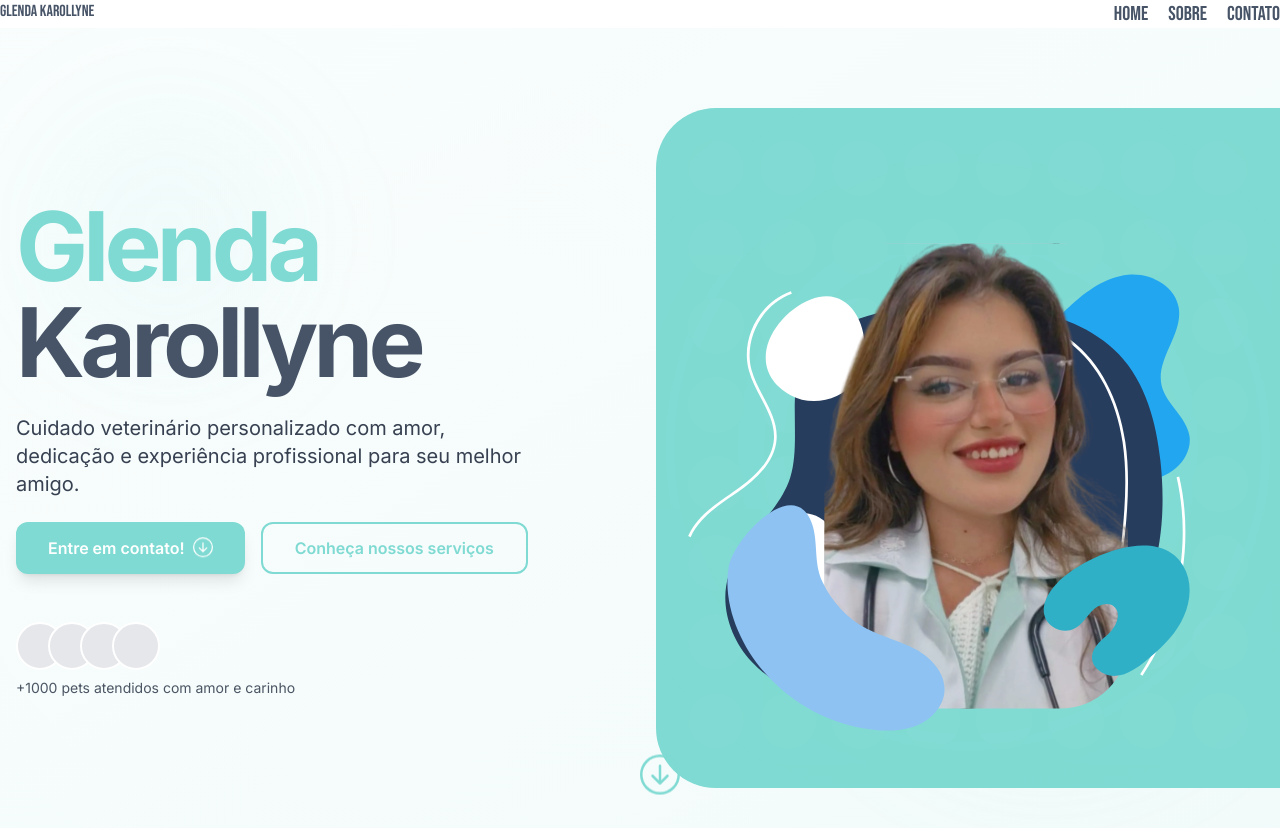
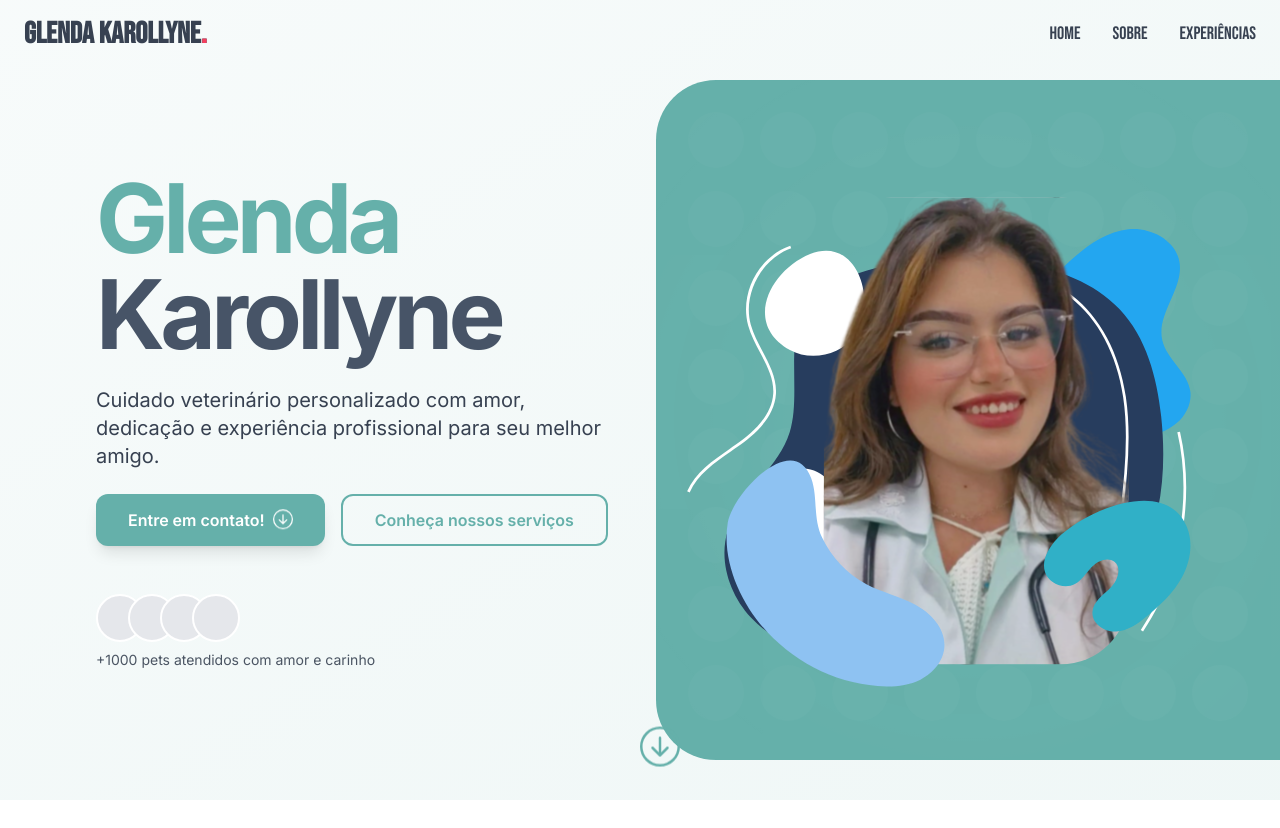
Before and after one commit to EriveltonMatos/veterinary, a Next.js app: page / in a window 1280 px wide. After the commit the page ends 800 px from the top, so only its background shows below. Built offline with nearby package versions, Linux system fonts and the light colour scheme.

Commit message:
iniciando a seção about

```diff
--- /dev/null
+++ b/src/components/About.tsx
@@ -0,0 +1,5 @@
+export default function About() {
+    return (
+        <div>Teste</div>
+    )
+}
--- a/src/components/Hero.tsx
+++ b/src/components/Hero.tsx
@@ -4,17 +4,17 @@ import arrow from "../assets/hero/arrow.svg";
 import { BsArrowDownCircle } from "react-icons/bs";
 
 export default function Hero() {
+
+  const animals = [
+    { id: 1, name: "cachorro", image: arrow.src}
+  ]
+
   return (
     <section className="min-h-screen relative bg-gradient-to-br from-Accent/5 to-Accent/10 overflow-hidden">
-      {/* Decorative background elements */}
-      <div className="absolute inset-0 bg-[radial-gradient(circle_at_30%_50%,rgba(255,255,255,0.1),transparent)] pointer-events-none" />
-      <div className="absolute top-20 left-10 w-64 h-64 bg-Accent/5 rounded-full blur-3xl" />
-      <div className="absolute bottom-20 right-10 w-96 h-96 bg-Accent/10 rounded-full blur-3xl" />
-
-      <div className="container mx-auto h-full relative">
+      <div className=" mx-auto h-full relative">
         <div className="grid md:grid-cols-2 gap-8 h-full items-center pt-20 pb-8">
           {/* Left content */}
-          <div className="relative z-20 flex flex-col items-center md:items-start text-center md:text-left space-y-6 px-4">
+          <div className="relative z-20 flex flex-col items-center md:items-start text-center md:text-left space-y-6 px-4 ml-20">
             <div className="inline-block">
               <h1 className="text-6xl md:text-7xl lg:text-8xl font-bold tracking-tighter">
                 <span className="text-Accent hover:text-Accent/90 transition-colors duration-300">
@@ -66,12 +66,12 @@ export default function Hero() {
               </div>
 
               {/* Main image */}
-              <div className="absolute w-[90%] h-[95%] bottom-0 left-[5%] transition-transform duration-500 hover:scale-105">
+              <div className="absolute w-[90%] h-[100%] bottom-0 left-[5%] transition-transform duration-500 hover:scale-105">
                 <Image
                   src={heroImage}
                   fill
                   priority
-                  className="object-contain"
+                  className="object-contain "
                   alt="Dra. Glenda Karollyne"
                 />
               </div>
--- a/src/components/Navbar.tsx
+++ b/src/components/Navbar.tsx
@@ -1,25 +1,75 @@
+"use client";
+import React, { useState, useEffect } from "react";
+
 export default function Navbar() {
+  const [scrolled, setScrolled] = useState(false);
+
+  useEffect(() => {
+    const handleScroll = () => {
+      setScrolled(window.scrollY > 20);
+    };
+
+    window.addEventListener("scroll", handleScroll);
+    return () => window.removeEventListener("scroll", handleScroll);
+  }, []);
+
   return (
-    <div className="flex justify-between">
-      <div>
-        <div>
-          <h1 className="font-primary">Glenda Karollyne</h1>
+    <nav
+      className={`fixed w-full z-50 transition-all duration-300 ${
+        scrolled
+          ? "bg-Accent backdrop-blur-sm shadow-md py-2"
+          : "bg-transparent py-4"
+      }`}
+    >
+      <div className="max-w-7xl mx-auto px-4 sm:px-6">
+        <div className="flex justify-between items-center">
+          <div className="flex items-center">
+            <h1 className="font-primary text-3xl font-semibold bg-gray-700 bg-clip-text text-transparent">
+              Glenda Karollyne
+              <span className="text-rose-500">.</span>
+            </h1>
+          </div>
+
+          <div className="hidden sm:flex space-x-8">
+            <a className="font-primary text-lg relative group">
+              <span className="relative z-10 text-gray-700 group-hover:text-rose-500 transition-colors duration-200 cursor-pointer">
+                Home
+              </span>
+              <span className="absolute bottom-0 left-0 w-0 h-0.5 bg-rose-400 group-hover:w-full transition-all duration-200" />
+            </a>
+
+            <a className="font-primary text-lg relative group">
+              <span className="relative z-10 text-gray-700 group-hover:text-rose-500 transition-colors duration-200 cursor-pointer">
+                Sobre
+              </span>
+              <span className="absolute bottom-0 left-0 w-0 h-0.5 bg-rose-400 group-hover:w-full transition-all duration-200" />
+            </a>
+
+            <a className="font-primary text-lg relative group">
+              <span className="relative z-10 text-gray-700 group-hover:text-rose-500 transition-colors duration-200 cursor-pointer">
+                Experiências
+              </span>
+              <span className="absolute bottom-0 left-0 w-0 h-0.5 bg-rose-400 group-hover:w-full transition-all duration-200" />
+            </a>
+          </div>
+
+          <button className="sm:hidden text-gray-700 hover:text-rose-500 transition-colors">
+            <svg
+              className="w-6 h-6"
+              fill="none"
+              viewBox="0 0 24 24"
+              stroke="currentColor"
+            >
+              <path
+                strokeLinecap="round"
+                strokeLinejoin="round"
+                strokeWidth={2}
+                d="M4 6h16M4 12h16m-7 6h7"
+              />
+            </svg>
+          </button>
         </div>
       </div>
-
-      <div>
-        <div className="flex gap-5 ml-5">
-          <a href="#" className="font-primary text-xl">
-            Home
-          </a>
-          <a href="#sobre" className="font-primary text-xl">
-            Sobre
-          </a>
-          <a href="#contato" className="font-primary text-xl">
-            Contato
-          </a>
-        </div>
-      </div>
-    </div>
+    </nav>
   );
 }
--- a/tailwind.config.ts
+++ b/tailwind.config.ts
@@ -17,7 +17,7 @@ export default {
       colors: {
         primary: "#10151F",
         secondary: "#475467",
-        Accent: "#7edad2",
+        Accent: "#65b0aa",
         hover: "#79d3cc",
       },
     boxShadow: {
```
